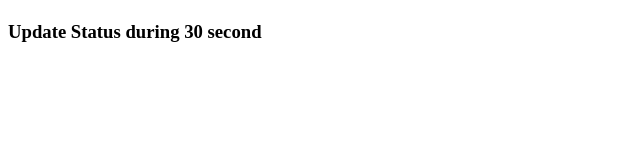
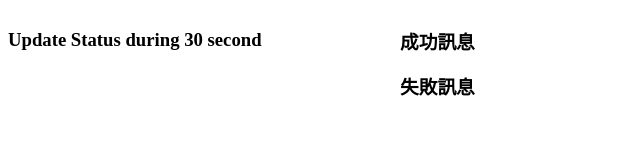
Before and after one commit to CarterTsai/helloWebSite, an Electron app: page app/index.html in a window 800 px wide. Shown: the whole page, without its empty margins (0-640 px from the left). Drawn offline with Linux system fonts and the light colour scheme; no server answers.

Commit message:
update layout

```diff
--- a/app/index.html
+++ b/app/index.html
@@ -1,37 +1,67 @@
 <!DOCTYPE html>
 <html>
+
 <head>
     <meta charset="UTF-8">
     <title>Web Site Testing</title>
 </head>
+<style media="screen">
+    .container {
+        display: -webkit-flex;
+        display: flex;
+        flex-direction: row;
+    }
+    header {
+      -webkit-flex: 1;
+              flex: 1;
+    }
+    .content {
+      -webkit-flex: 1;
+              flex: 1;
+    }
+</style>
+
 <body>
     <script>
+        (function() {
             var request = require("request");
             var schedule = require('node-schedule');
             var moment = require('moment-timezone');
             var count = 0;
-        var y = schedule.scheduleJob('*/1 * * * * *', function(){
-            var nowDom = document.querySelector(".list .now");
+            var y = schedule.scheduleJob('*/1 * * * * *', function() {
+                var nowDom = document.querySelector(".container .now");
                 nowDom.innerHTML = moment().tz("Asia/Taipei").format("h:mm:ss a");
             });
 
-        var j = schedule.scheduleJob('*/30 * * * * *', function(){
+            var j = schedule.scheduleJob('*/30 * * * * *', function() {
                 count += 1;
-            request('https://www.chung-yo.com', function (error, response, body) {
-                var list_success = document.querySelector(".list .success");
+                request('https://www.chung-yo.com', function(error, response, body) {
+                    var list_success = document.querySelector(".container .success");
                     if (!error && response.statusCode == 200) {
-                    list_success.innerHTML = "網站目前正常！"+ count +" 狀態" + response.statusCode;
+                        list_success.innerHTML = "網站目前正常！" + count + " 狀態" + response.statusCode;
                     } else {
                         list_success.innerHTML = "網站目前有異常 狀態" + response.statusCode;
                     }
                 })
             });
+        })();
     </script>
-    <div class="list">
-        <h1 class="now"></h1>
+    <div class="container">
+        <header>
+            <h1 class="title now"></h1>
             <h3>Update Status during 30 second </h3>
-        <h1 class="success"></h1>
+        </header>
+        <div class="content">
+            <div class="left">
+                <h3>成功訊息</h3>
+                <h3 class="success"></h3>
+            </div>
+            <div class="right">
+                <h3>失敗訊息</h3>
+            </div>
+        </div>
     </div>
 
 </body>
+
 </html>
```
Lines whose indentation alone changed are shown as unchanged.
